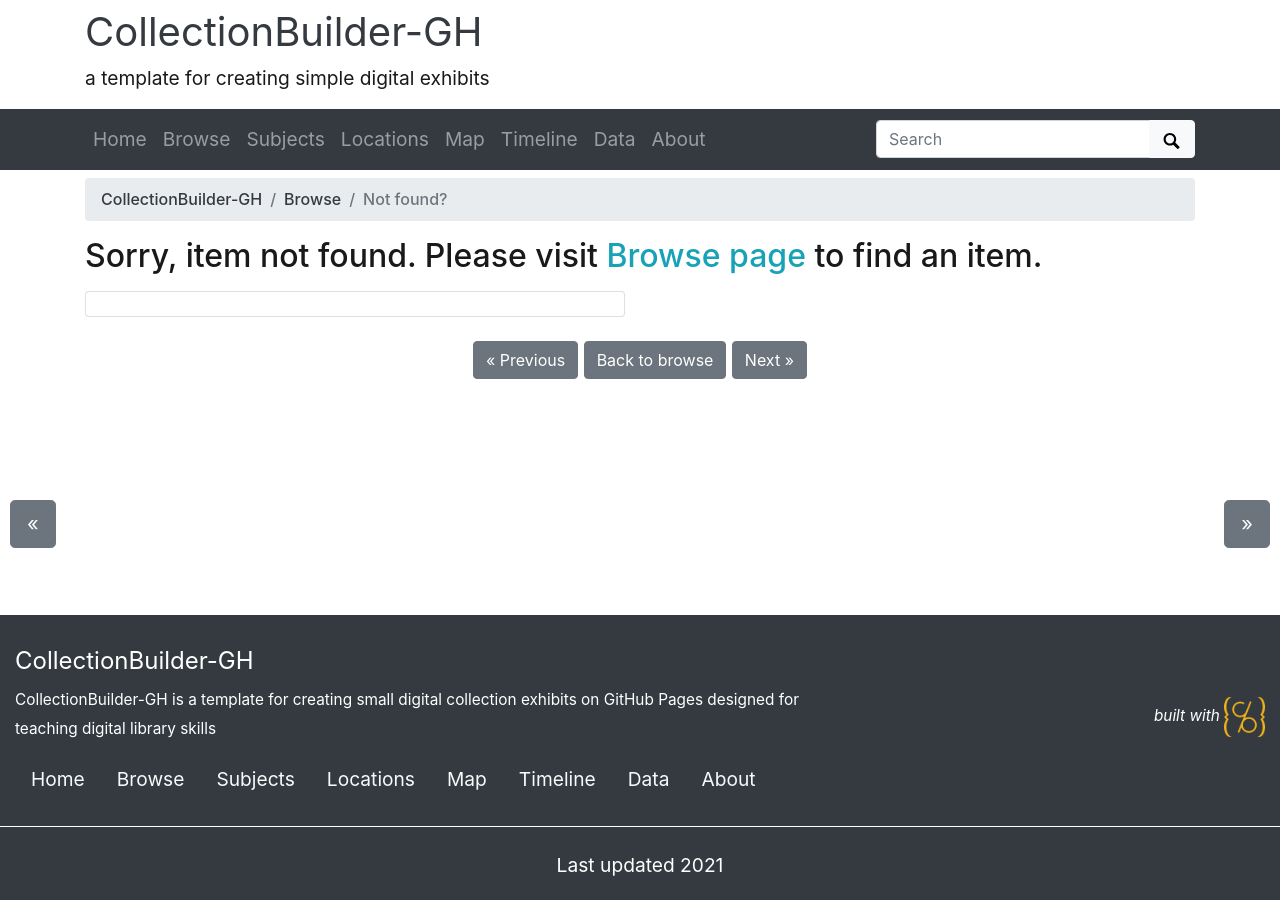
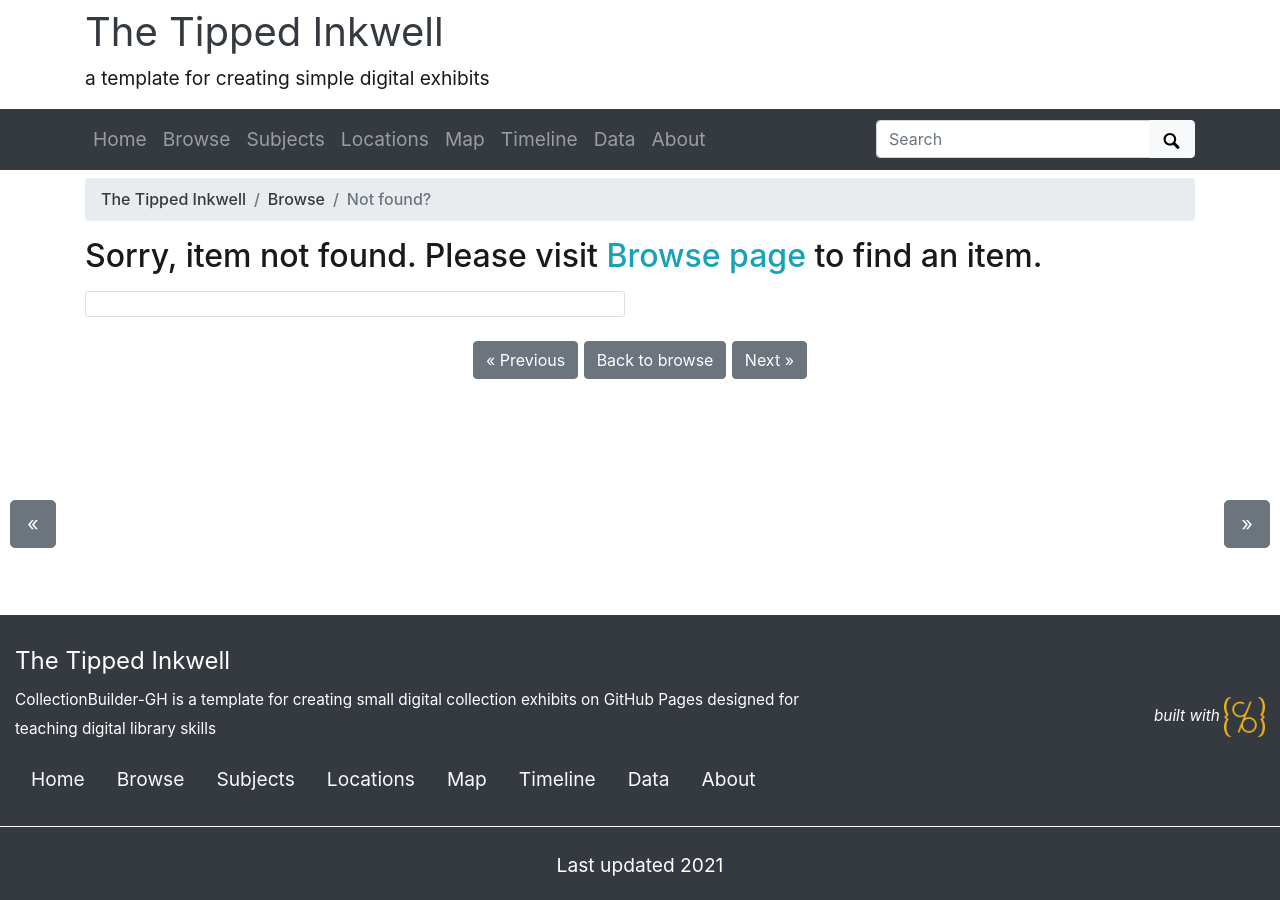
Before and after one commit to rs18bl/The-Tipped-Inkwell, a Jekyll site: the page built from pages/item.md, in a window 1280 px wide. Built offline with Jekyll 4.4.1, drawn with Linux system fonts in a browser that asks for light colours.

Commit message:
Update _config.yml

```diff
--- a/_config.yml
+++ b/_config.yml
@@ -20,7 +20,7 @@
 # SITE SETTINGS
 #
 # title of site appears in banner
-title: CollectionBuilder-GH
+title: The Tipped Inkwell
 # tagline, a short phrase that will appear throughout the site in the top banner
 tagline: a template for creating simple digital exhibits
 # description appears in meta tags and other locations
```
